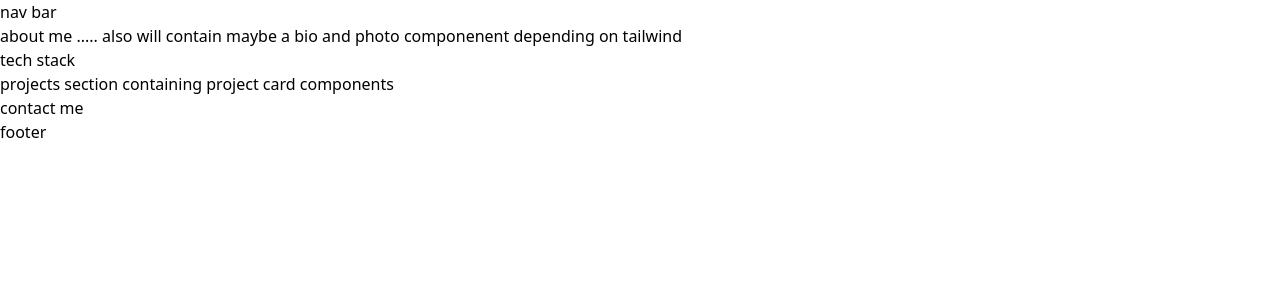
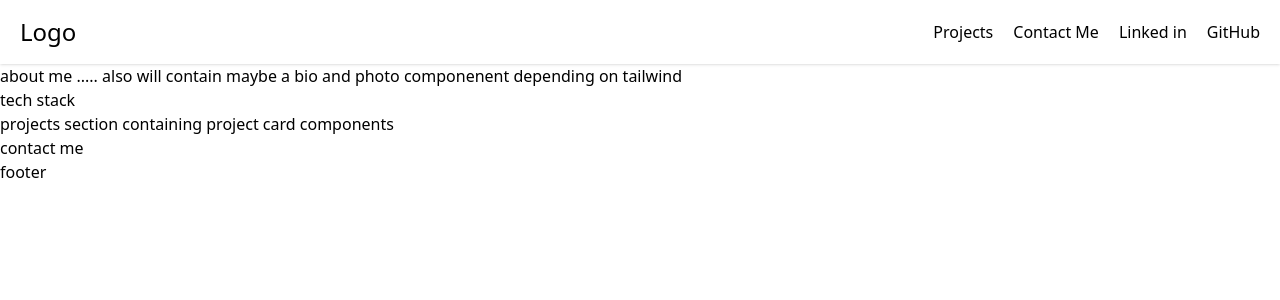
Before and after one commit to 779carney/personal-portfolio, a React (Vite) app: page / in a window 1280 px wide. Shown: the top 300 px of the page. Built offline with nearby package versions, Linux system fonts and the light colour scheme.

Commit message:
set up basic nav-bar

```diff
--- a/src/components/NavBar.jsx
+++ b/src/components/NavBar.jsx
@@ -1,6 +1,17 @@
 function NavBar(){
     return (
-        <p>nav bar</p>
+        <div class="shadow bg-white">
+        <div class="h-16 mx-auto px-5 flex items-center justify-between">
+            <a class="text-2xl hover:text-cyan-500 transition-colors cursor-pointer">Logo</a>
+
+            <ul class="flex items-center gap-5">
+              <li><a class="hover:text-cyan-500 transition-colors" href=""></a>Projects</li>
+              <li><a class="hover:text-cyan-500 transition-colors" href="">Contact Me</a></li>
+              <li><a class="hover:text-cyan-500 transition-colors" href="">Linked in</a></li>
+              <li><a class="hover:text-cyan-500 transition-colors" href="">GitHub</a></li>
+            </ul>
+        </div>
+      </div>
     )
 }
 
```
